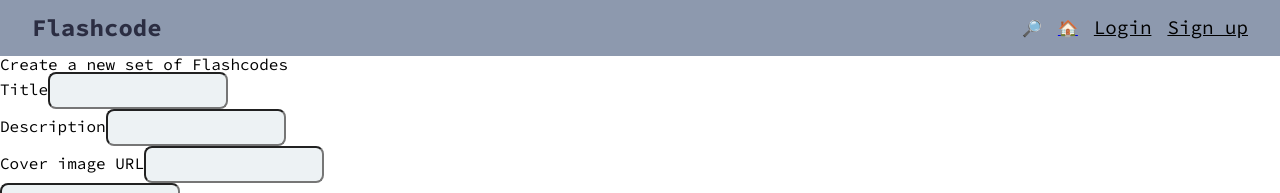
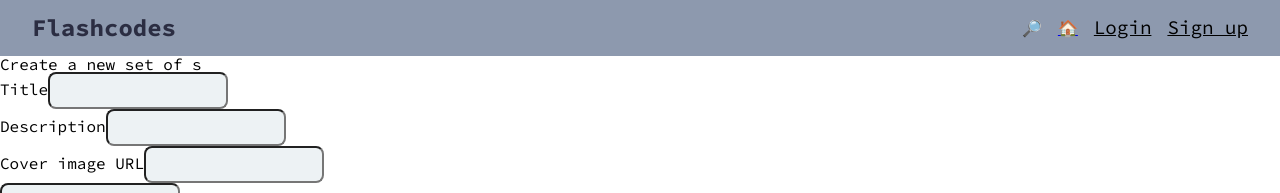
Before and after one commit to benjaminrae/flashcodes, a React (Create React App) app: page /new-set in a window 1280 px wide. Shown: the top 193 px of the page. Built offline with nearby package versions, Linux system fonts and the light colour scheme; no server answers.

Commit message:
change mentions of flashcode to flashcodes

```diff
--- a/package.json
+++ b/package.json
@@ -42,5 +42,8 @@
       "last 1 firefox version",
       "last 1 safari version"
     ]
+  },
+  "devDependencies": {
+    "netlify-cli": "^11.7.1"
   }
 }
--- a/src/Components/Header/Header.tsx
+++ b/src/Components/Header/Header.tsx
@@ -36,7 +36,7 @@ const Header = () => {
 
     return (
         <header className="header">
-            <h1 className="header__title">Flashcode</h1>
+            <h1 className="header__title">Flashcodes</h1>
             <nav className="header__nav">
                 <ul className="header__ul">
                     <li className="header__li">🔎</li>
--- a/src/Components/Login/Login.tsx
+++ b/src/Components/Login/Login.tsx
@@ -46,7 +46,7 @@ const Login = () => {
     return (
         <div className="login">
             <form className="login__login-form" onSubmit={handleFormSubmit}>
-                <h2 className="login-form__title">Log in to Flashcode</h2>
+                <h2 className="login-form__title">Log in to Flashcodes</h2>
                 {error && (
                     <div className="login-form__error-container">
                         <p className="login-form__error-message">{error}</p>
--- a/src/Components/NewSet/NewSet.jsx
+++ b/src/Components/NewSet/NewSet.jsx
@@ -4,7 +4,7 @@ import { useState } from "react";
 const NewSet = () => {
     return (
         <div class="new-set">
-            <h2 className="new-set__title">Create a new set of Flashcodes</h2>
+            <h2 className="new-set__title">Create a new set of s</h2>
             <form className="new-set__form">
                 <div className="form__group">
                     <label>Title</label>
--- a/src/Components/Signup/Signup.tsx
+++ b/src/Components/Signup/Signup.tsx
@@ -35,7 +35,7 @@ const Signup = () => {
     return (
         <div className="signup">
             <form className="signup__signup-form" onSubmit={handleFormSubmit}>
-                <h2 className="signup-form__title">Join Flashcode</h2>
+                <h2 className="signup-form__title">Join Flashcodes</h2>
                 {error && (
                     <div className="signup-form__error-container">
                         <p className="signup-form__error-message">{error}</p>
```
Also changed, not shown: 1 other file (tests, documents, lock files or other folders).
